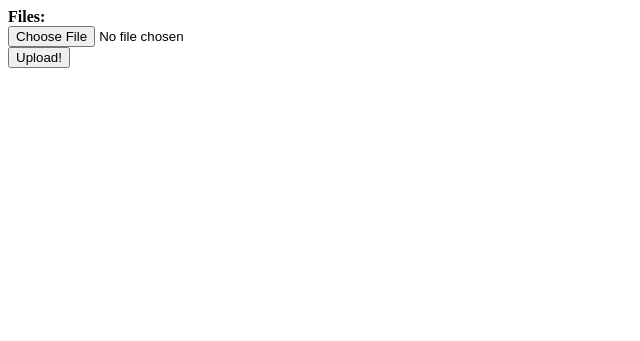
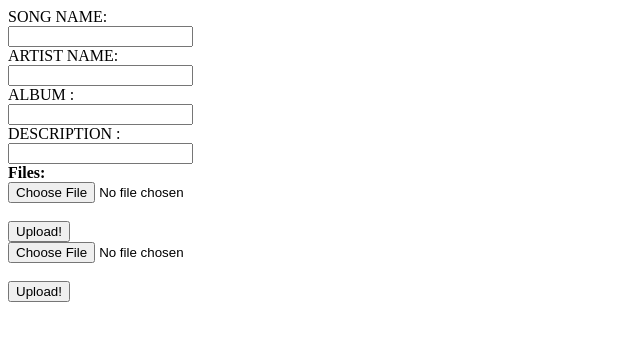
Before and after one commit to DesignrKnight/Music_Website, a Flask app: page /uploadMusic in a window 1280 px wide. Shown: the top 341 px of the page, without its empty margins (0-640 px from the left). Run offline with Flask 2, Linux system fonts and the light colour scheme.

Commit message:
autoUploadingimages01

```diff
--- a/app.py
+++ b/app.py
@@ -7,7 +7,6 @@ from flask import url_for, redirect, render_template, request, send_from_directo
 
 app = Flask(__name__)
 app.static_folder = 'static'
-
 
 # Init app
 app = Flask(__name__)
@@ -27,17 +26,19 @@ class Product(db.Model):
   description = db.Column(db.String(200))
   artist = db.Column(db.String)
   album = db.Column(db.String)
+  filename =db.Column(db.String)
 
-  def __init__(self, name, description, artist, album):
+  def __init__(self, name, description, artist, album,filename):
     self.name = name
     self.description = description
     self.artist = artist
     self.album = album
+    self.filename = filename
 
 # Product Schema
 class ProductSchema(ma.Schema):
   class Meta:
-    fields = ('id', 'name', 'description', 'artist', 'album')
+    fields = ('id', 'name', 'description', 'artist', 'album','filename')
 
 # Init schema
 product_schema = ProductSchema()
@@ -50,6 +51,7 @@ def add_product():
   description = request.json['description']
   artist = request.json['artist']
   album = request.json['album']
+
 
   new_product = Product(name, description, artist, album)
   db.session.add(new_product)
@@ -113,6 +115,11 @@ def delete_product(id):
 
 @app.route("/upload", methods=["POST"])
 def upload():
+    print("Praisy:"+str(request.form))
+    name = request.form["Sname"]
+    artist = request.form["Aname"]
+    album = request.form["name"]
+    description = request.form["Dname"]
 
     target = os.path.join(basedir, "imageuploads/")
     print(target)
@@ -134,6 +141,10 @@ def upload():
         print("Save it to:", destination)
         upload.save(destination)
 
+    new_product = Product(name, description, artist, album, filename)
+    db.session.add(new_product)
+    db.session.commit()
+
     return render_template("complete.html", image_name=filename)
 
 
--- a/templates/upload.html
+++ b/templates/upload.html
@@ -2,40 +2,80 @@
   <title>Upload</title>
   <script src="https://ajax.googleapis.com/ajax/libs/jquery/1.12.0/jquery.min.js"></script>
 </head>
+
 <body>
 
   <form id="upload-form" action="{{ url_for('upload') }}" method="POST" enctype="multipart/form-data">
+    <label for="Sname"> SONG NAME:</label><br>
+    <input type="text" id="name" name="Sname"><br>
+
+    <label for="Aname"> ARTIST NAME:</label><br>
+    <input type="text" id="name" name="Aname"><br>
+
+    <label for="name"> ALBUM :</label><br>
+    <input type="text" id="name" name="name"><br>
+
+    <label for="Dname"> DESCRIPTION :</label><br>
+    <input type="text" id="name" name="Dname"><br>
 
     <strong>Files:</strong><br>
-      <input id="file-picker" type="file" name="file" accept="image/*" >
-      <div id="msg"></div>
+
+    <input id="audio-picker" type="file" name="audiofile" accept="audio/mp3">
+    <div id="msg">
+      <br>
+    </div>
+    <input type="submit" value="Upload!" id="upload-audiobutton">
+    <br>
+
+    <input id="file-picker" type="file" name="file" accept="image/*">
+    <div id="msg">
+      <br>
+    </div>
     <input type="submit" value="Upload!" id="upload-button">
   </form>
 </body>
 <script>
 
-      $("#file-picker").change(function(){
+  $("#audio-picker").change(function () {
 
-          var input = document.getElementById('file-picker');
+    var input = document.getElementById('audio-picker');
 
-          for (var i=0; i<input.files.length; i++)
-          {
-              var ext= input.files[i].name.substring(input.files[i].name.lastIndexOf('.')+1).toLowerCase()
+    for (var i = 0; i < input.files.length; i++) {
+      var ext = input.files[i].name.substring(input.files[i].name.lastIndexOf('.') + 1).toLowerCase()
 
-              if ((ext == 'jpg') || (ext == 'png'))
-              {
+      if (ext == 'mp3') {
         $("#msg").text("Files are supported")
       }
-              else
-              {
+      else {
         $("#msg").text("Files are NOT supported")
-                  document.getElementById("file-picker").value ="";
+        document.getElementById("audio-picker").value = "";
       }
 
     }
 
 
-      } );
+  });
+
+  $("#file-picker").change(function () {
+
+    var input = document.getElementById('file-picker');
+
+    for (var i = 0; i < input.files.length; i++) {
+      var ext = input.files[i].name.substring(input.files[i].name.lastIndexOf('.') + 1).toLowerCase()
+
+      if ((ext == 'jpg') || (ext == 'png')) {
+        $("#msg").text("Files are supported")
+      }
+      else {
+        $("#msg").text("Files are NOT supported")
+        document.getElementById("file-picker").value = "";
+      }
+
+    }
+
+
+  });
 
 </script>
+
 </html>
```
Also changed, not shown: db.sqlite, imageuploads/FB-Master-Astha.png (added), imageuploads/Screenshot (92).png (added). Lines whose indentation alone changed are shown as unchanged.
